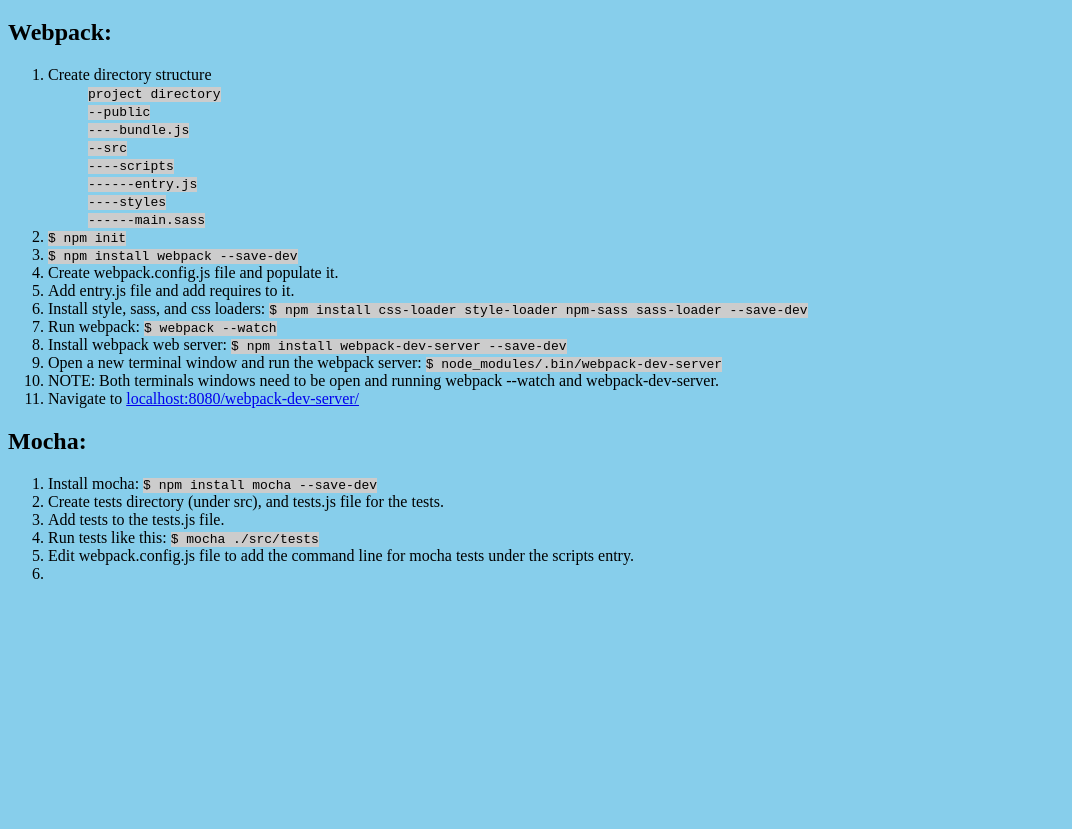
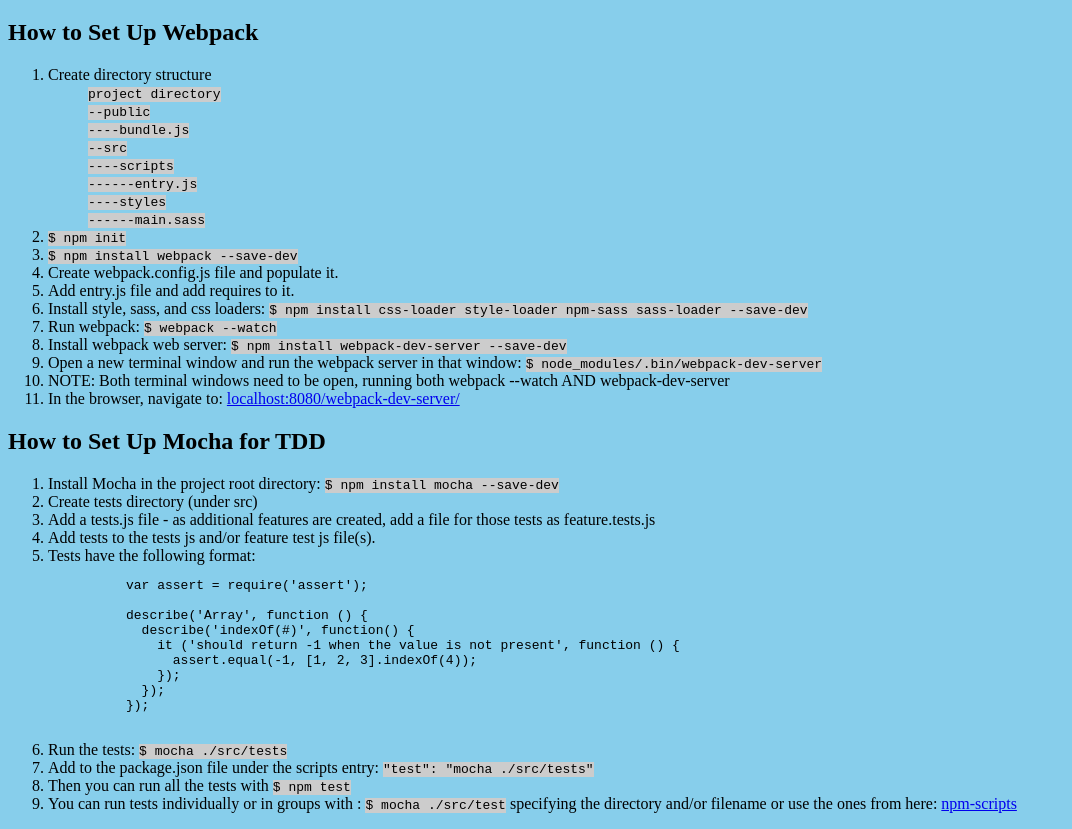
Before and after one commit to JoniWeiss-tiy/Setup-Web-Dev-Project, a website built with webpack: page index.html in a window 1280 px wide. Shown: the part 61-890 px from the top of the page, without its empty margins (0-1072 px from the left). Before the commit the page ends 800 px from the top, so only its background shows below. Built offline with nearby package versions, Linux system fonts and the light colour scheme.

Commit message:
final update

```diff
--- a/index.html
+++ b/index.html
@@ -8,7 +8,7 @@
   <body>
 
     <h1>Set up Development Environment</h1>
-    <h2>Webpack:</h2>
+    <h2>How to Set Up Webpack</h2>
     <ol>
       <li>Create directory structure</li>
       <ul>
@@ -28,18 +28,35 @@
       <li>Install style, sass, and css loaders: <code>$ npm install css-loader style-loader npm-sass sass-loader --save-dev</code></li>
       <li>Run webpack: <code>$ webpack --watch</code></li>
       <li>Install webpack web server: <code>$ npm install webpack-dev-server --save-dev</code></li>
-      <li>Open a new terminal window and run the webpack server: <code>$ node_modules/.bin/webpack-dev-server</code></li>
-      <li>NOTE: Both terminals windows need to be open and running webpack --watch and webpack-dev-server.</li>
-      <li>Navigate to <a href="localhost:8080/webpack-dev-server/" target="_blank">localhost:8080/webpack-dev-server/</a></li>
+      <li>Open a new terminal window and run the webpack server in that window: <code>$ node_modules/.bin/webpack-dev-server</code></li>
+      <li>NOTE: Both terminal windows need to be open, running both webpack --watch AND webpack-dev-server</li>
+      <li>In the browser, navigate to: <a href="localhost:8080/webpack-dev-server/" target="_blank">localhost:8080/webpack-dev-server/</a></li>
     </ol>
-    <h2>Mocha:</h2>
+
+    <h2>How to Set Up Mocha for TDD</h2>
+
     <ol>
-      <li>Install mocha: <code>$ npm install mocha --save-dev</code></li>
-      <li>Create tests directory (under src), and tests.js file for the tests.</li>
-      <li>Add tests to the tests.js file.</li>
-      <li>Run tests like this: <code>$ mocha ./src/tests</code></li>
-      <li>Edit webpack.config.js file to add the command line for mocha tests under the scripts entry.</li>
-      <li></li>
+      <li>Install Mocha in the project root directory: <code>$ npm install mocha --save-dev</code></li>
+      <li>Create tests directory (under src)</li>
+      <li>Add a tests.js file - as additional features are created, add a file for those tests as feature.tests.js</li>
+      <li>Add tests to the tests js and/or feature test js file(s).</li>
+      <li>Tests have the following format:
+        <pre>
+          var assert = require('assert');
+
+          describe('Array', function () {
+            describe('indexOf(#)', function() {
+              it ('should return -1 when the value is not present', function () {
+                assert.equal(-1, [1, 2, 3].indexOf(4));
+              });
+            });
+          });
+        </pre>
+      </li>
+      <li>Run the tests: <code>$ mocha ./src/tests</code></li>
+      <li>Add to the package.json file under the scripts entry: <code>"test": "mocha ./src/tests"</code></li>
+      <li>Then you can run all the tests with <code>$ npm test</code></li>
+      <li>You can run tests individually or in groups with : <code>$ mocha ./src/test</code> specifying the directory and/or filename or use the ones from here: <a href="https://docs.npmjs.com/misc/scripts">npm-scripts</a> </li>
     </ol>
 
   <script src="./public/bundle.js"></script>
```
